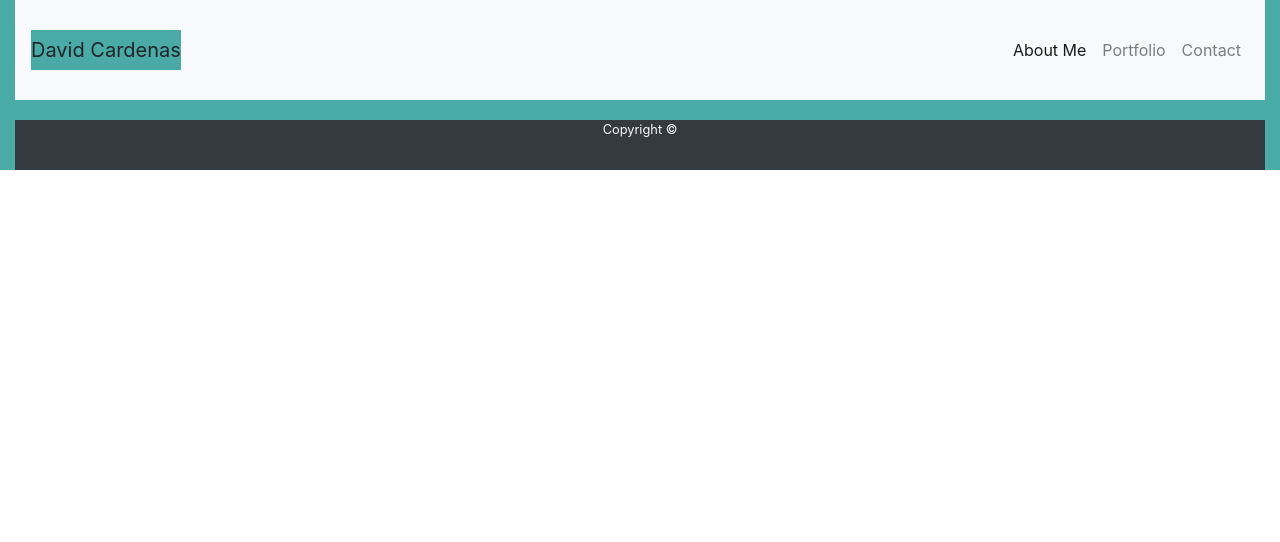
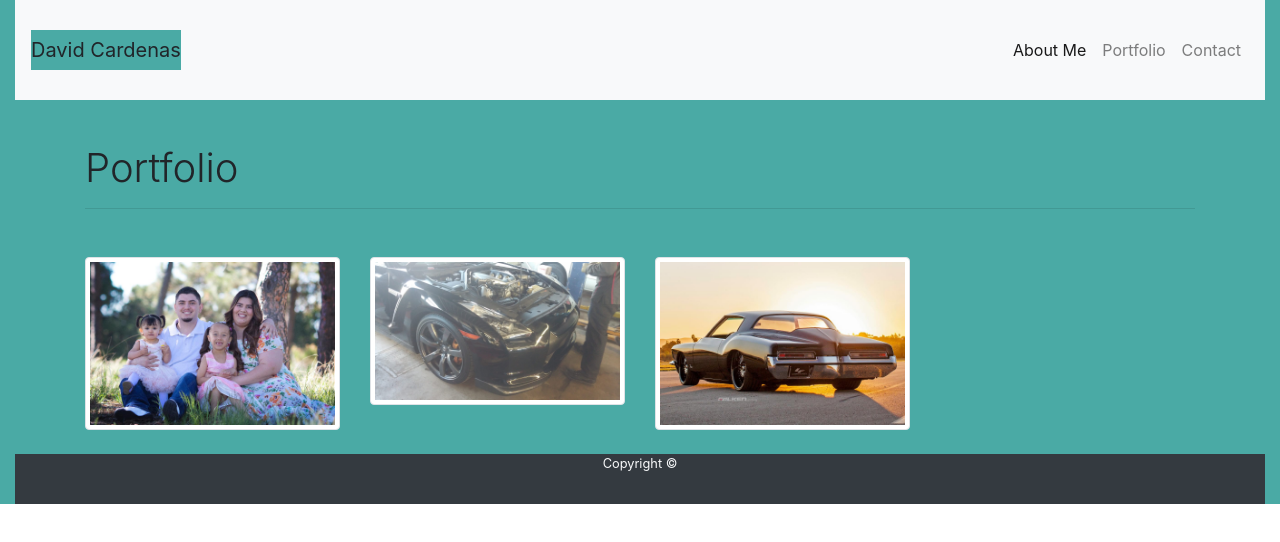
Before and after one commit to dcarde24/Bootstrap-Portfolio, a plain HTML site: page portfolio.html in a window 1280 px wide. Drawn offline with nearby package versions, Linux system fonts and the light colour scheme.

Commit message:
completed portfolio.html

```diff
--- a/portfolio.html
+++ b/portfolio.html
@@ -36,6 +36,34 @@
                     </nav>
                 </div>
             </div>
+
+<div class="container">
+
+        <h1 class="font-weight-light text-center text-lg-left mt-4 mb-0">Portfolio</h1>
+
+        <hr class="mt-3 mb-5">
+
+        <div class="row text-center text-lg-left">
+
+          <div class="col-lg-3 col-md-4 col-6">
+            <a href="#" class="d-block mb-4 h-100">
+                  <img class="img-fluid img-thumbnail" src="assets/images/family.jpg" alt="family image">
+                </a>
+          </div>
+          <div class="col-lg-3 col-md-4 col-6">
+            <a href="#" class="d-block mb-4 h-100">
+                  <img class="img-fluid img-thumbnail" src="assets/images/IMG_1356.JPG" alt="Nissan gtr">
+                </a>
+          </div>
+          <div class="col-lg-3 col-md-4 col-6">
+            <a href="#" class="d-block mb-4 h-100">
+                  <img class="img-fluid img-thumbnail" src="assets/images/thumbnail.jpg" alt="lovely">
+                </a>
+          </div>
+        </div>
+
+      </div>
+
             <footer class="footer nabvar-fixed-bottom text-center text-light small bg-dark">
             Copyright &copy;
             </footer>
```
Also changed, not shown: contact.html (+1 -1 lines), index.html (+1 -1 lines).
